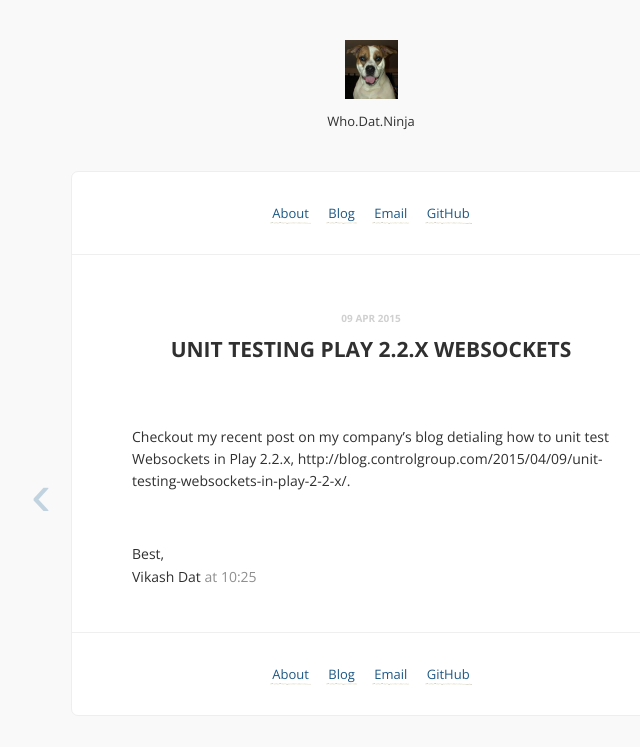
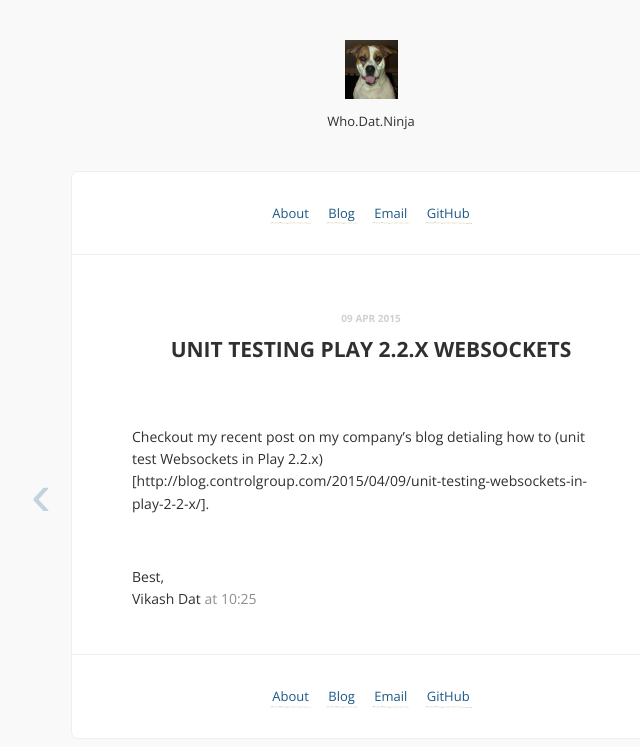
Before and after one commit to dat-vikash/dat-vikash.github.io, a Jekyll site: the page built from _posts/2015-04-09-unit-testing-play-websockets.md, in a window 1280 px wide. Shown: the top 747 px of the page, without its empty margins (269-909 px from the left). Built offline with Jekyll 4.4.1, drawn with Linux system fonts in a browser that asks for light colours; Markdown is read by kramdown in place of the engine named in the settings; comment, search, counter and statistics services are not loaded.

Commit message:
fixed link

```diff
--- a/_posts/2015-04-09-unit-testing-play-websockets.md
+++ b/_posts/2015-04-09-unit-testing-play-websockets.md
@@ -5,4 +5,4 @@ date: 2015-04-09 10:25:00
 discuss: y
 ---
 
-  Checkout my recent post on my company's blog detialing how to unit test Websockets in Play 2.2.x, http://blog.controlgroup.com/2015/04/09/unit-testing-websockets-in-play-2-2-x/.
+  Checkout my recent post on my company's blog detialing how to (unit test Websockets in Play 2.2.x)[http://blog.controlgroup.com/2015/04/09/unit-testing-websockets-in-play-2-2-x/].
```
